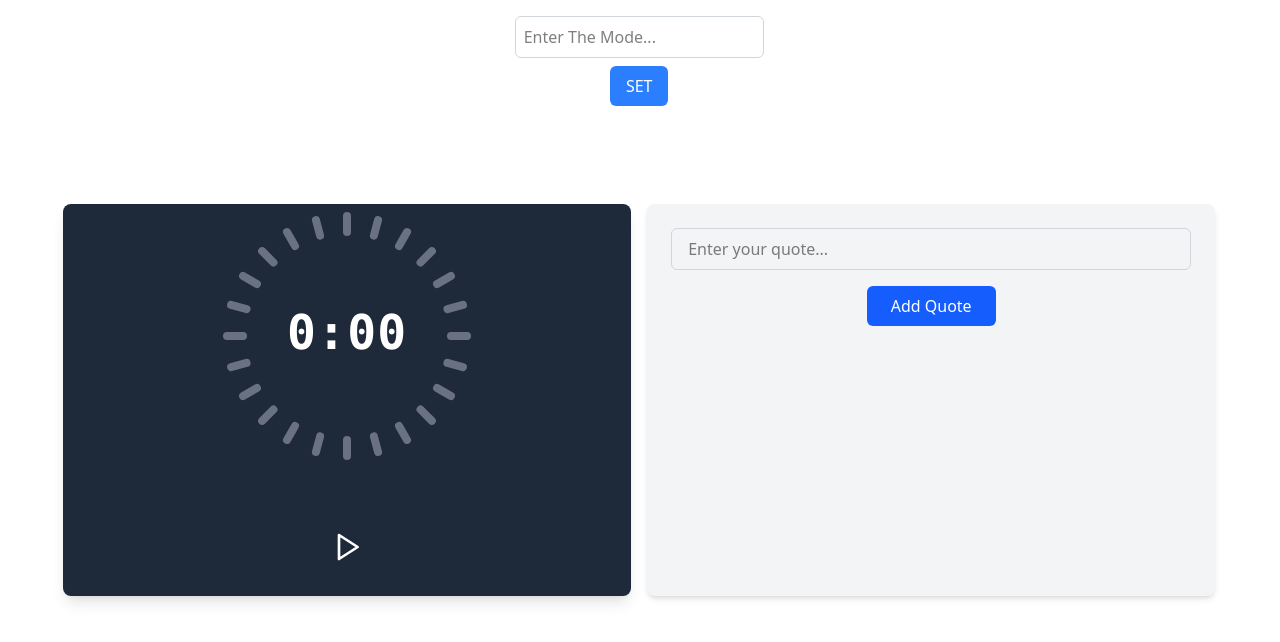
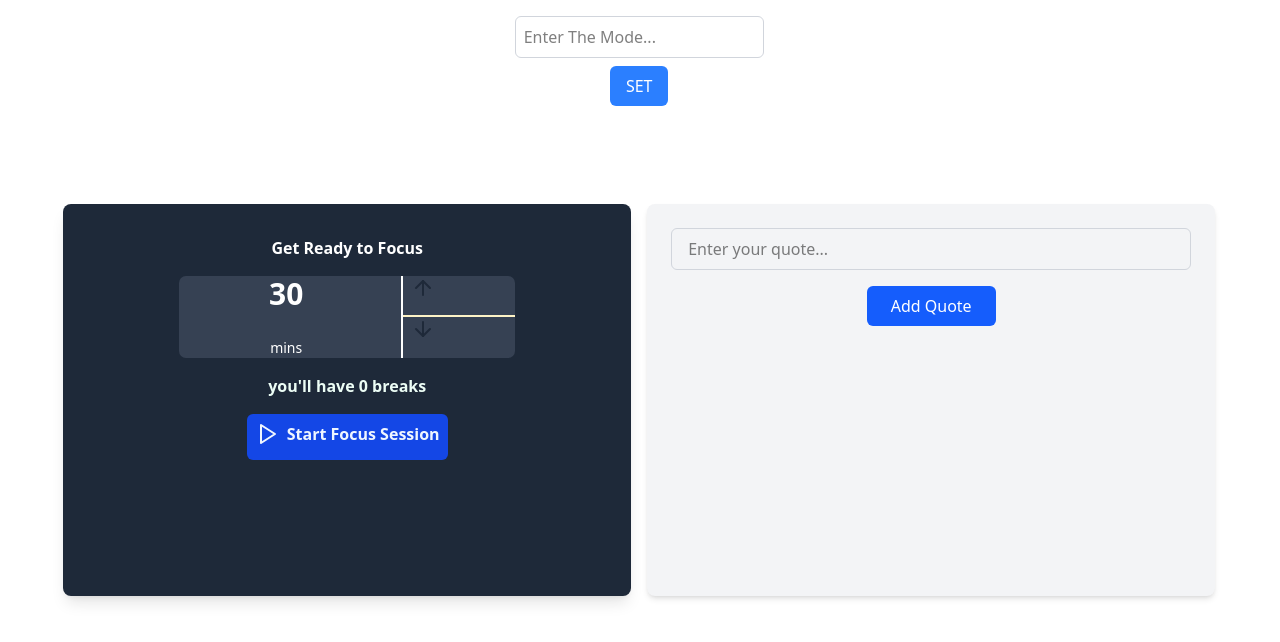
Before and after one commit to Depthabdre/StudyMode, a React (Vite) app: page / in a window 1280 px wide. Shown: the top 642 px of the page. Built offline with nearby package versions, Linux system fonts and the light colour scheme.

Commit message:
Focus Session com added

```diff
--- a/src/App.jsx
+++ b/src/App.jsx
@@ -1,5 +1,6 @@
 import { useState, useEffect, useRef } from "react";
 import { Play, Pause } from "lucide-react";
+import { ArrowUp, ArrowDown } from "lucide-react";
 
 
 export default function App() {
@@ -32,7 +33,8 @@ export default function App() {
   return (
     <main className="grid grid-cols-2 grid-rows-4 gap-4 w-[90vw] h-screen items-start justify-center  m-0 p-0">
       <Mode  />
-      <TimeStarter clickHandler={clickHandler} isRun={isRun} totalSeconds={totalSeconds} />
+      {isRun ? <TimeStarter clickHandler={clickHandler} isRun={isRun} totalSeconds={totalSeconds} /> : <FocusSession/>}
+
       <Quotes quotes={quotes} setQuotes={setQuotes} /> {/* Fixed prop name here */}
     </main>
   );
@@ -185,7 +187,9 @@ function CircularTicker({ children , activeColors }){
 
   return (
     <>
-  <div className="relative w-64  border-gray-300 flex flex-col items-center justify-center">
+  <div className="relative w-64  border-gray-300 flex flex-col items-center justify-center rounded-full">
+
+
 
 
       <div
@@ -194,7 +198,7 @@ function CircularTicker({ children , activeColors }){
           top: "50%",
           left: "50%",
           transformOrigin: "left center",
-          transform: "rotate(0deg) translateX(100px)"}}
+          transform: "rotate(0deg) translateX(80px)"}}
 
       ></div>
       <div
@@ -203,7 +207,7 @@ function CircularTicker({ children , activeColors }){
           top: "50%",
           left: "50%",
           transformOrigin: "left center",
-          transform: "rotate(15deg) translateX(100px)"}}
+          transform: "rotate(15deg) translateX(80px)"}}
       ></div>
       <div
         className={`absolute ${activeColors[2] ? "bg-blue-500" : "bg-gray-500"} w-6 h-2 rounded-full`}
@@ -211,7 +215,7 @@ function CircularTicker({ children , activeColors }){
           top: "50%",
           left: "50%",
           transformOrigin: "left center",
-          transform: "rotate(30deg) translateX(100px)"}}
+          transform: "rotate(30deg) translateX(80px)"}}
       ></div>
       <div
         className={`absolute ${activeColors[3] ? "bg-blue-500" : "bg-gray-500"} w-6 h-2 rounded-full`}
@@ -219,7 +223,7 @@ function CircularTicker({ children , activeColors }){
           top: "50%",
           left: "50%",
           transformOrigin: "left center",
-          transform: "rotate(45deg) translateX(100px)"}}
+          transform: "rotate(45deg) translateX(80px)"}}
       ></div>
       <div
         className={`absolute ${activeColors[4] ? "bg-blue-500" : "bg-gray-500"} w-6 h-2 rounded-full`}
@@ -227,7 +231,7 @@ function CircularTicker({ children , activeColors }){
           top: "50%",
           left: "50%",
           transformOrigin: "left center",
-          transform: "rotate(60deg) translateX(100px)"}}
+          transform: "rotate(60deg) translateX(80px)"}}
       ></div>
       <div
         className={`absolute ${activeColors[5] ? "bg-blue-500" : "bg-gray-500"} w-6 h-2 rounded-full`}
@@ -235,7 +239,7 @@ function CircularTicker({ children , activeColors }){
           top: "50%",
           left: "50%",
           transformOrigin: "left center",
-          transform: "rotate(75deg) translateX(100px)"}}
+          transform: "rotate(75deg) translateX(80px)"}}
       ></div>
       <div
         className={`absolute ${activeColors[6] ? "bg-blue-500" : "bg-gray-500"} w-6 h-2 rounded-full`}
@@ -243,7 +247,7 @@ function CircularTicker({ children , activeColors }){
           top: "50%",
           left: "50%",
           transformOrigin: "left center",
-          transform: "rotate(90deg) translateX(100px)"}}
+          transform: "rotate(90deg) translateX(80px)"}}
       ></div>
        <div
         className={`absolute ${activeColors[7] ? "bg-blue-500" : "bg-gray-500"} w-6 h-2 rounded-full`}
@@ -251,7 +255,7 @@ function CircularTicker({ children , activeColors }){
           top: "50%",
           left: "50%",
           transformOrigin: "left center",
-          transform: "rotate(105deg) translateX(100px)"
+          transform: "rotate(105deg) translateX(80px)"
         }}
       ></div>
       <div
@@ -260,7 +264,7 @@ function CircularTicker({ children , activeColors }){
           top: "50%",
           left: "50%",
           transformOrigin: "left center",
-          transform: "rotate(120deg) translateX(100px)"
+          transform: "rotate(120deg) translateX(80px)"
         }}
       ></div>
       <div
@@ -269,7 +273,7 @@ function CircularTicker({ children , activeColors }){
           top: "50%",
           left: "50%",
           transformOrigin: "left center",
-          transform: "rotate(135deg) translateX(100px)"
+          transform: "rotate(135deg) translateX(80px)"
         }}
       ></div>
       <div
@@ -278,7 +282,7 @@ function CircularTicker({ children , activeColors }){
           top: "50%",
           left: "50%",
           transformOrigin: "left center",
-          transform: "rotate(150deg) translateX(100px)"
+          transform: "rotate(150deg) translateX(80px)"
         }}
       ></div>
       <div
@@ -287,7 +291,7 @@ function CircularTicker({ children , activeColors }){
           top: "50%",
           left: "50%",
           transformOrigin: "left center",
-          transform: "rotate(165deg) translateX(100px)"
+          transform: "rotate(165deg) translateX(80px)"
         }}
       ></div>
       <div
@@ -296,7 +300,7 @@ function CircularTicker({ children , activeColors }){
           top: "50%",
           left: "50%",
           transformOrigin: "left center",
-          transform: "rotate(180deg) translateX(100px)"
+          transform: "rotate(180deg) translateX(80px)"
         }}
       ></div>
       <div
@@ -305,7 +309,7 @@ function CircularTicker({ children , activeColors }){
           top: "50%",
           left: "50%",
           transformOrigin: "left center",
-          transform: "rotate(195deg) translateX(100px)"
+          transform: "rotate(195deg) translateX(80px)"
         }}
       ></div>
       <div
@@ -314,7 +318,7 @@ function CircularTicker({ children , activeColors }){
           top: "50%",
           left: "50%",
           transformOrigin: "left center",
-          transform: "rotate(210deg) translateX(100px)"
+          transform: "rotate(210deg) translateX(80px)"
         }}
       ></div>
       <div
@@ -323,7 +327,7 @@ function CircularTicker({ children , activeColors }){
           top: "50%",
           left: "50%",
           transformOrigin: "left center",
-          transform: "rotate(225deg) translateX(100px)"
+          transform: "rotate(225deg) translateX(80px)"
         }}
       ></div>
       <div
@@ -332,7 +336,7 @@ function CircularTicker({ children , activeColors }){
           top: "50%",
           left: "50%",
           transformOrigin: "left center",
-          transform: "rotate(240deg) translateX(100px)"
+          transform: "rotate(240deg) translateX(80px)"
         }}
       ></div>
       <div
@@ -341,7 +345,7 @@ function CircularTicker({ children , activeColors }){
           top: "50%",
           left: "50%",
           transformOrigin: "left center",
-          transform: "rotate(255deg) translateX(100px)"
+          transform: "rotate(255deg) translateX(80px)"
         }}
       ></div>
       <div
@@ -350,7 +354,7 @@ function CircularTicker({ children , activeColors }){
           top: "50%",
           left: "50%",
           transformOrigin: "left center",
-          transform: "rotate(270deg) translateX(100px)"
+          transform: "rotate(270deg) translateX(80px)"
         }}
       ></div>
       <div
@@ -359,7 +363,7 @@ function CircularTicker({ children , activeColors }){
           top: "50%",
           left: "50%",
           transformOrigin: "left center",
-          transform: "rotate(285deg) translateX(100px)"
+          transform: "rotate(285deg) translateX(80px)"
         }}
       ></div>
       <div
@@ -368,7 +372,7 @@ function CircularTicker({ children , activeColors }){
           top: "50%",
           left: "50%",
           transformOrigin: "left center",
-          transform: "rotate(300deg) translateX(100px)"
+          transform: "rotate(300deg) translateX(80px)"
         }}
       ></div>
       <div
@@ -377,7 +381,7 @@ function CircularTicker({ children , activeColors }){
           top: "50%",
           left: "50%",
           transformOrigin: "left center",
-          transform: "rotate(315deg) translateX(100px)"
+          transform: "rotate(315deg) translateX(80px)"
         }}
       ></div>
       <div
@@ -386,7 +390,7 @@ function CircularTicker({ children , activeColors }){
           top: "50%",
           left: "50%",
           transformOrigin: "left center",
-          transform: "rotate(330deg) translateX(100px)"
+          transform: "rotate(330deg) translateX(80px)"
         }}
       ></div>
       <div
@@ -395,7 +399,7 @@ function CircularTicker({ children , activeColors }){
           top: "50%",
           left: "50%",
           transformOrigin: "left center",
-          transform: "rotate(345deg) translateX(100px)"
+          transform: "rotate(345deg) translateX(80px)"
         }}
       ></div>
 
@@ -405,3 +409,46 @@ function CircularTicker({ children , activeColors }){
     </>
   );
 }
+
+
+function FocusSession(){
+
+  const breaks = 0;
+
+return (
+<section className='flex flex-col justify-start items-center  shadow-lg bg-gray-800 text-white p-8 rounded-lg h-full  row-span-2  gap-4'>
+<div>
+  <h1 className="font-extrabold from-stone-50">Get Ready to Focus</h1>
+</div>
+<div className="grid grid-rows-2 grid-cols-3  bg-gray-700 rounded-[7px] w-2/3 h-1/4  ">
+  <div className="row-span-2 col-span-2 flex flex-col justify-between items-center border-l-neutral-300 border-r-2 pr-2">
+
+    <p className="font-bold text-3xl">30</p>
+    <span className="text-sm">mins</span>
+
+  </div>
+  <div className=" text-gray-800 text-3xl border-b-2 border-amber-100 pl-2">
+      <ArrowUp className="cursor-pointer hover:text-blue-500 transition-transform hover:scale-110 " />
+
+
+  </div>
+  <div className=" text-gray-800 text-3xl  border-amber-100 pl-2">
+  <ArrowDown className="cursor-pointer hover:text-gray-950 transition-transform hover:scale-110" />
+  </div>
+
+</div>
+
+<div>
+  <p className="text-emerald-50 font-semibold ">you'll have {breaks} breaks </p>
+</div>
+
+<div className="bg-blue-700 rounded-md p-2 text-blue-50 font-bold hover:scale-110 transition-transform duration-500 ease-linear">
+  <button className="inline-flex gap-2" >
+    <Play className="cursor-pointer  hover:scale-110 transition-transform" />
+    Start Focus Session</button>
+</div>
+
+</section>
+);
+
+}
```
